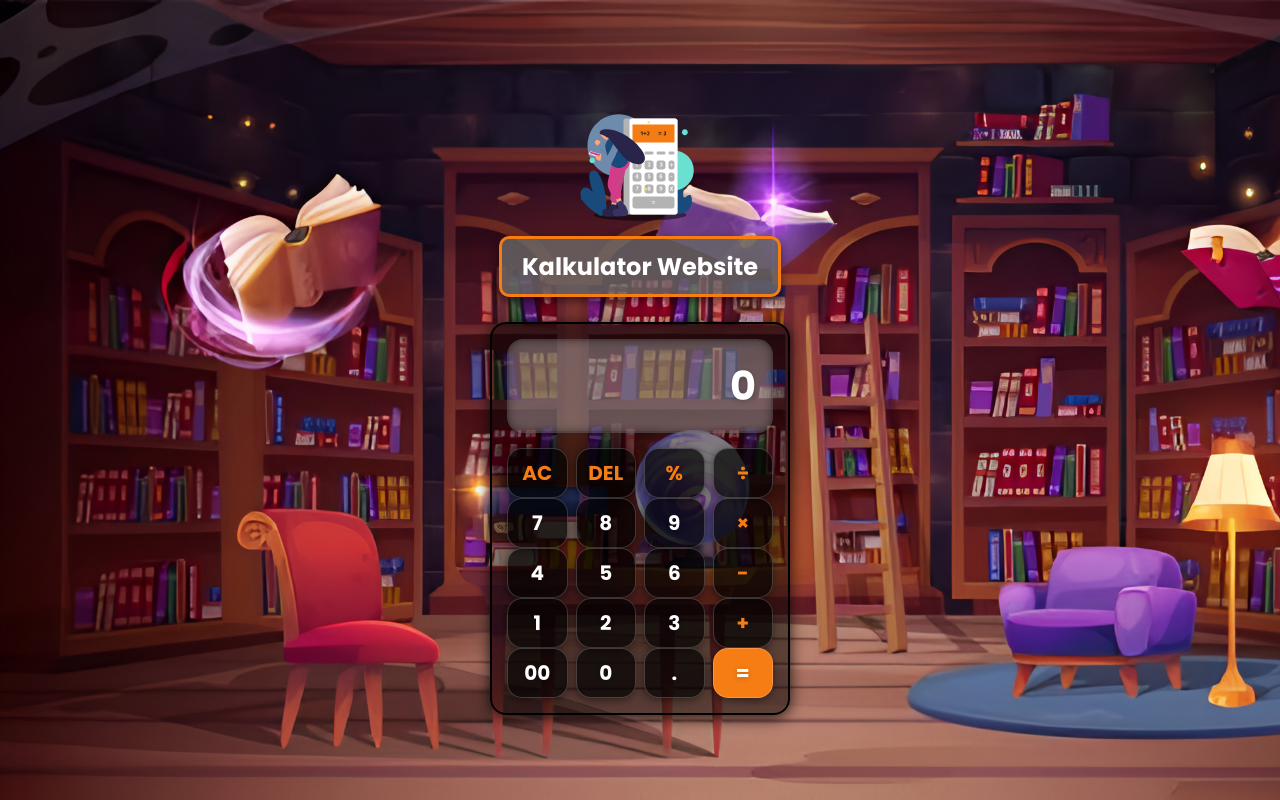
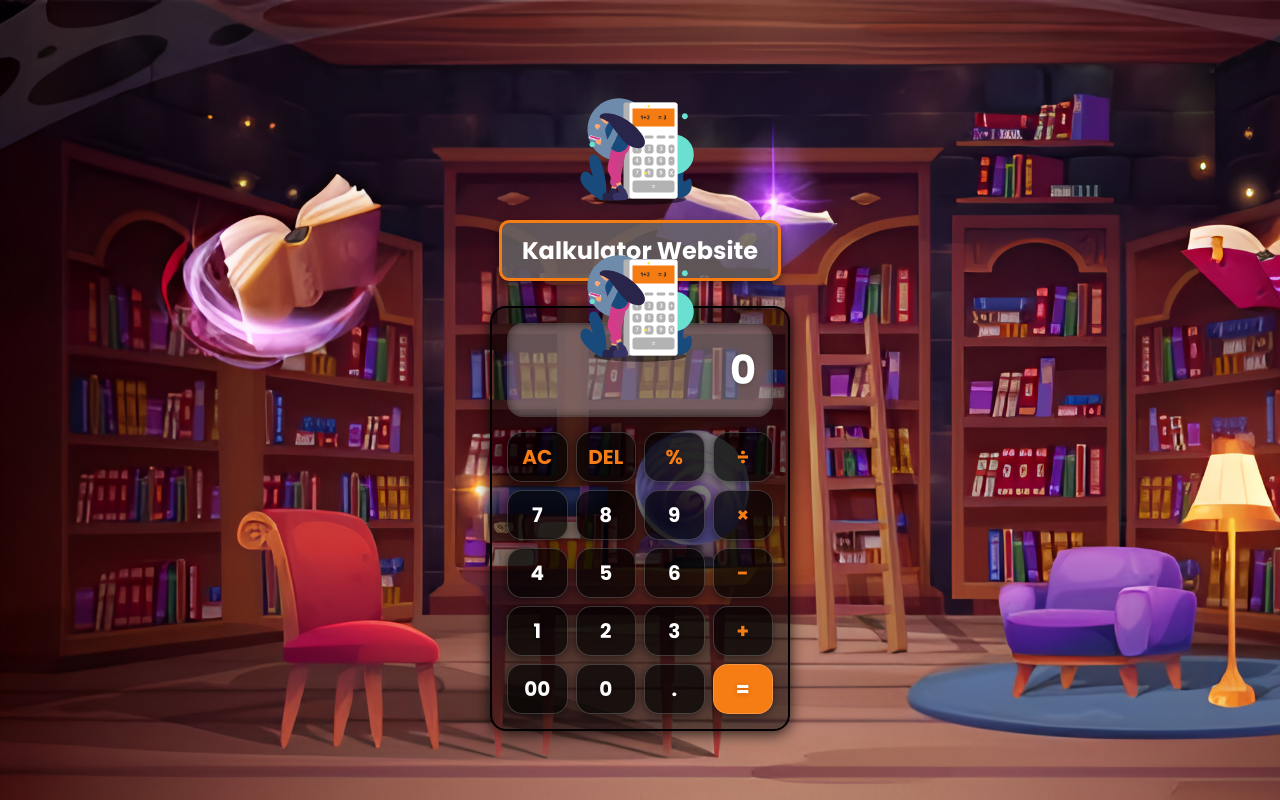
Before and after one commit to JaipiXLimits/jaipi_kalkulator, a plain HTML site: page index.html in a window 1280 px wide. Drawn offline with nearby package versions, Linux system fonts and the light colour scheme.

Commit message:
Add files via upload

```diff
--- a/index.html
+++ b/index.html
@@ -1,23 +1,23 @@
 <!DOCTYPE html>
 <html lang="en">
 <head>
-    <meta charset="UTF-8"> <!-- Pastikan ini ada -->
+    <meta charset="UTF-8">
     <title>BREATH CALCULATOR</title>
     <link rel="stylesheet" href="style.css">
     <!-- Load Poppins font from Google Fonts -->
     <link href="https://fonts.googleapis.com/css2?family=Poppins:wght@400;700&display=swap" rel="stylesheet">
+    <!-- Load Lottie library -->
     <script src="https://cdnjs.cloudflare.com/ajax/libs/bodymovin/5.10.2/lottie.min.js"></script>
 </head>
 <body>
-     <!-- Container untuk animasi dan judul -->
-     <div class="animation-container">
-        <div id="logo-animation"></div>
-        <h1 class="website-title">Kalkulator Website</h1>
-    </div>
+    <!-- Animasi Lottie -->
+    <div id="logo-animation"></div>
+    <h1 class="website-title">Kalkulator Website</h1>
     <br>
+    <!-- Kalkulator -->
     <div class="calculator">
         <input type="text" placeholder="0" id="inputBox" readonly>
-        <div classs="button-container">
+        <div class="button-container">
             <div class="button-row">
                 <button class="operator operator-ac">AC</button>
                 <button class="operator operator-del">DEL</button>
@@ -50,6 +50,17 @@
             </div>
         </div>
     </div>
+    <!-- Load Lottie Animation -->
+    <script>
+        lottie.loadAnimation({
+            container: document.getElementById('logo-animation'),
+            renderer: 'svg',
+            loop: true,
+            autoplay: true,
+            path: 'Animation4.json' // Ganti dengan path file JSON Anda
+        });
+    </script>
+    <!-- Script JavaScript -->
     <script src="script.js"></script>
 </body>
 </html>
--- a/script.js
+++ b/script.js
@@ -8,7 +8,7 @@ lottie.loadAnimation({
     renderer: 'svg',
     loop: true,
     autoplay: true,
-    path: 'https://jaipixlimits.github.io/jaipi_kalkulator/Animation4.json' // Ganti dengan path file JSON Anda
+    path: '/Animation4.json' // Ganti dengan path file JSON Anda
 });
 
 // Fungsi untuk menangani input dari tombol kalkulator
```
